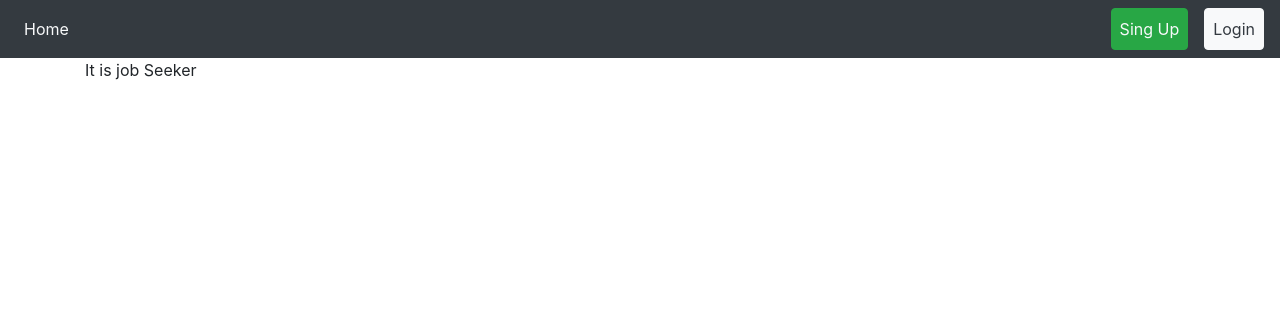
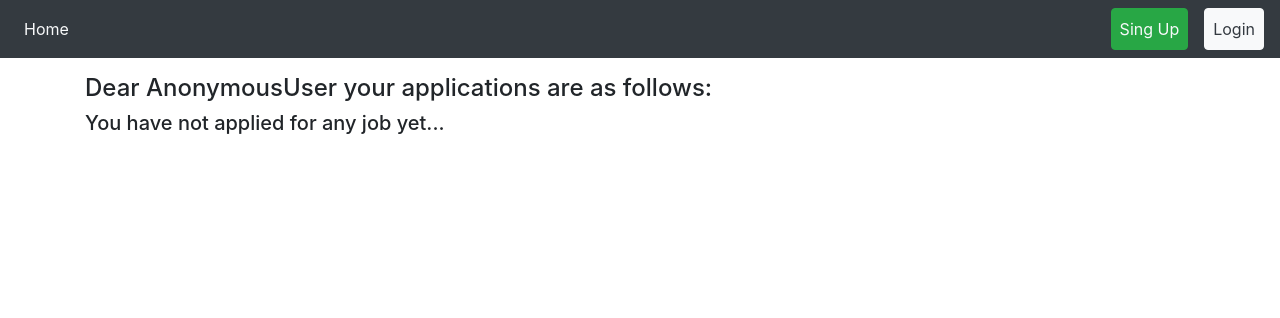
Before and after one commit to MrMilul/Job-board, a Django app: template apps/userprofile/templates/userprofile/dashboard.html in a window 1280 px wide. Shown: the top 318 px of the page. Run offline with Django 3.2, Linux system fonts and the light colour scheme; the template is opened without the code that fills it: values that come from a table or form of the project are taken from there, others are empty; data comes from the database, SQL or seed files in the repository; both versions use the stored data as it was after the commit; parts of the project's set-up code (start-up, migrations or seed data) failed here and were passed over; some libraries are stand-ins or nearby versions.

Commit message:
applying for job implemented

```diff
--- a/CodingJobs/urls.py
+++ b/CodingJobs/urls.py
@@ -14,7 +14,7 @@ Including another URLconf
     2. Add a URL to urlpatterns:  path('blog/', include('blog.urls'))
 """
 from django.contrib import admin
-from django.urls import path,include
+from django.urls import path, include
 from apps.core import views as v
 from apps.job import views as vv
 from django.contrib.auth import views
@@ -29,4 +29,5 @@ urlpatterns = [
     path('jobs/<int:job_id>/', vv.detail_job, name='detail_job'),
     path('dashboard/',include('apps.userprofile.urls')),
     # path('jobs/add/', vv.add_job, name='add_job')
+    path('apply/<int:id>/', vv.apply_for_job, name='apply_for_job')
 ]
--- a/apps/job/templates/job/detail_job.html
+++ b/apps/job/templates/job/detail_job.html
@@ -18,7 +18,7 @@
                  <h5>Created At <span class="badge badge-secondary">{{job.created_at}}</span></h5>
             </div>
                 <div class="card-footer text-right">
-                <a href="#" class="btn btn-primary">Apply</a>
+                <a href="{% url 'apply_for_job' job.id %}" class="btn btn-primary">Apply</a>
                  <a href="#" class="btn btn-info">Save</a>
                 </div>
             </div>
--- a/apps/job/views.py
+++ b/apps/job/views.py
@@ -21,9 +21,10 @@ def apply_for_job(request, id):
             application.job = job
             application.created_by = request.user
             application.save()
+            return redirect('dashboard')
     else:
         form = ApplicationForm()
-        return render(request, 'job/apply_for_job.html', {'form':form})
+        return render(request, 'job/apply_for_job.html', {'form': form, 'job': job})
 
 
 
--- a/apps/userprofile/templates/userprofile/dashboard.html
+++ b/apps/userprofile/templates/userprofile/dashboard.html
@@ -9,7 +9,7 @@
     {% if userprofile.is_employeer %}
         {% for job in request.user.jobs.all %}
         <p>
-            <h2 class="text-center">Hello, {{userprofile.user}}<h2>
+            <h2 class="text-center">Hello, {{userprofile.user}}</h2>
         <button class="btn btn-dark my-3" type="button"
         data-toggle="collapse" data-target="#collapseExample"
         aria-expanded="false" aria-controls="collapseExample">
@@ -96,6 +96,12 @@
             </div>
         {% endfor %}
     {% else %}
-        It is job Seeker
+       <h4 class="mt-3">Dear {{request.user}} your applications are as follows:</h4>
+        {% for application in request.user.application.all %}
+            <p>{{application.job.title}}</p>
+            {{application.content}}
+        {% empty %}
+            <h5>You have not applied for any job yet...</h5>
+        {% endfor %}
     {% endif %}
 {% endblock %}
--- a/apps/userprofile/views.py
+++ b/apps/userprofile/views.py
@@ -1,7 +1,7 @@
 from django.shortcuts import render, redirect
 from django.contrib.auth.decorators import login_required
 from apps.job.forms import AddJobForm
-from apps.job.models import Job
+from apps.job.models import Job, Application
 
 
 @login_required
@@ -12,7 +12,7 @@ def dashboard(request, id=0):
             userprofile = request.user.userprofile
             context = {
                 'userprofile': userprofile,
-                'form': form
+                'form': form,
                 }
 
             return render(request, 'userprofile/dashboard.html', context)
```
Also changed, not shown: apps/job/templates/job/apply_for_job.html (added, +38 -0 lines), apps/job/migrations/0003_application.py (added), db.sqlite3.
